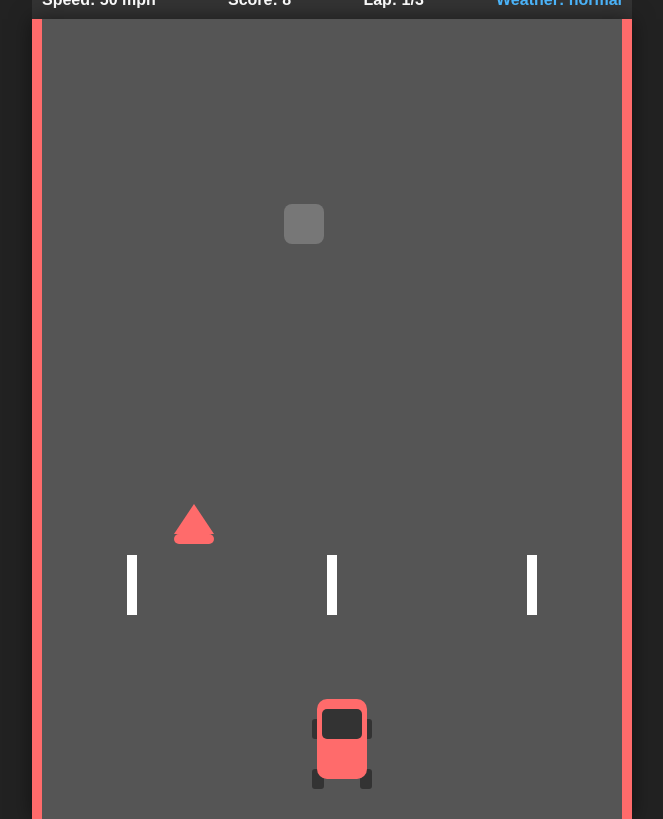
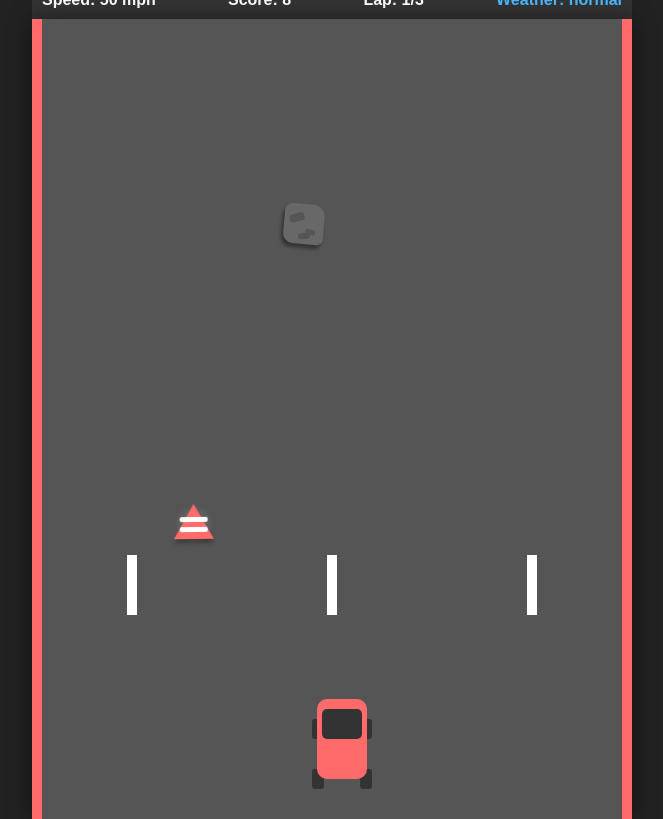
Before and after one commit to Ebrahim-Ramadan/RushZone, a React (Vite) app: page / in a window 1280 px wide. Both pictures are taken after a click on the button "START RACE". Shown: the whole page, without its empty margins (308-971 px from the left). Built offline with nearby package versions, Linux system fonts and the light colour scheme.

Commit message:
disbaled ts errors checking in prod v

```diff
--- a/src/components/Obstacle.tsx
+++ b/src/components/Obstacle.tsx
@@ -1,6 +1,12 @@
-
 // src/components/Obstacle.jsx
 function Obstacle({ x, y, type }) {
+  // Define user-friendly labels for obstacles
+  const obstacleLabels = {
+    'rock': 'Boulder! Avoid',
+    'oil': 'Oil Slick! Slippery',
+    'cone': 'Traffic Cone! Slow down'
+  };
+
   return (
     <div
       className={`obstacle obstacle-${type}`}
@@ -8,14 +14,33 @@ function Obstacle({ x, y, type }) {
         left: x,
         top: y
       }}
+      data-type={obstacleLabels[type]} // Add descriptive label for tooltip
+      // Add animation to make obstacles more noticeable
+      // This will pulse slightly to draw attention
+      onAnimationEnd={(e) => e.target.classList.remove('obstacle-appear')}
     >
-        {type === 'rock' && <div className="rock-shape"></div>}
-        {type === 'oil' && <div className="oil-shape"></div>}
+      {type === 'rock' && (
+        <div className="rock-shape">
+          <div className="rock-detail rock-detail-1"></div>
+          <div className="rock-detail rock-detail-2"></div>
+          <div className="rock-detail rock-detail-3"></div>
+        </div>
+      )}
+
+      {type === 'oil' && (
+        <div className="oil-container">
+          <div className="oil-puddle"></div>
+          <div className="oil-shine oil-shine-1"></div>
+          <div className="oil-shine oil-shine-2"></div>
+        </div>
+      )}
+
       {type === 'cone' && (
-          <>
-            <div className="cone-top"></div>
-            <div className="cone-bottom"></div>
-          </>
+        <div className="cone-container">
+          <div className="cone-body"></div>
+          <div className="cone-stripe-1"></div>
+          <div className="cone-stripe-2"></div>
+        </div>
       )}
     </div>
   )
--- a/src/styles/Game.css
+++ b/src/styles/Game.css
@@ -428,3 +428,201 @@ body {
   background-color: #7fc9ff;
   transform: scale(1.05);
 }
+
+/* Add these styles to your Game.css file */
+
+/* Animation for obstacles appearing */
+@keyframes obstacle-appear {
+  0% { transform: scale(0.2); opacity: 0; }
+  60% { transform: scale(1.2); opacity: 1; }
+  100% { transform: scale(1); opacity: 1; }
+}
+
+.obstacle {
+  animation: obstacle-appear 0.3s ease-out forwards;
+}
+
+/* Make obstacles more visible against the road */
+.obstacle::before {
+  content: '';
+  position: absolute;
+  width: 40px;
+  height: 40px;
+  border-radius: 50%;
+  background: radial-gradient(circle, rgba(255,255,255,0.2) 0%, rgba(255,255,255,0) 70%);
+  z-index: -1;
+  top: 0;
+  left: 0;
+}
+
+/* Add warning indicators that appear before obstacles */
+.game-area {
+  position: relative;
+}
+
+.obstacle-warning {
+  position: absolute;
+  width: 20px;
+  height: 20px;
+  background-color: rgba(255, 107, 107, 0.6);
+  border-radius: 50%;
+  z-index: 4;
+  animation: warning-blink 0.8s infinite alternate;
+}
+
+@keyframes warning-blink {
+  from { opacity: 0.5; transform: scale(0.8); }
+  to { opacity: 1; transform: scale(1.2); }
+}
+/* Enhanced Obstacle Styles - Add these to your Game.css file */
+
+/* Rock obstacle */
+.rock-shape {
+  width: 40px;
+  height: 40px;
+  background-color: #686868;
+  border-radius: 8px 12px 6px 10px;
+  position: relative;
+  box-shadow: -2px 4px 4px rgba(0, 0, 0, 0.4);
+  transform: rotate(5deg);
+}
+
+.rock-detail {
+  position: absolute;
+  background-color: #555;
+  border-radius: 3px;
+}
+
+.rock-detail-1 {
+  width: 15px;
+  height: 8px;
+  top: 10px;
+  left: 5px;
+  transform: rotate(-20deg);
+}
+
+.rock-detail-2 {
+  width: 10px;
+  height: 5px;
+  top: 25px;
+  right: 8px;
+  transform: rotate(15deg);
+}
+
+.rock-detail-3 {
+  width: 12px;
+  height: 6px;
+  bottom: 5px;
+  left: 15px;
+  transform: rotate(-10deg);
+}
+
+/* Oil puddle obstacle */
+.oil-container {
+  width: 40px;
+  height: 40px;
+  position: relative;
+}
+
+.oil-puddle {
+  width: 40px;
+  height: 15px;
+  background-color: rgba(0, 0, 0, 0.8);
+  border-radius: 50%;
+  position: absolute;
+  bottom: 5px;
+  box-shadow: 0 1px 5px rgba(0, 0, 0, 0.3);
+}
+
+.oil-shine {
+  position: absolute;
+  background-color: rgba(100, 100, 100, 0.4);
+  border-radius: 50%;
+  bottom: 10px;
+}
+
+.oil-shine-1 {
+  width: 15px;
+  height: 5px;
+  left: 5px;
+  transform: rotate(-20deg);
+}
+
+.oil-shine-2 {
+  width: 10px;
+  height: 3px;
+  right: 10px;
+  transform: rotate(10deg);
+}
+
+/* Traffic cone obstacle */
+.cone-container {
+  width: 40px;
+  height: 40px;
+  position: relative;
+  transform-origin: center bottom;
+  animation: cone-wobble 2s ease-in-out infinite;
+}
+
+.cone-body {
+  width: 0;
+  height: 0;
+  border-left: 20px solid transparent;
+  border-right: 20px solid transparent;
+  border-bottom: 35px solid #ff6b6b;
+  position: absolute;
+  top: 0;
+  filter: drop-shadow(0px 4px 2px rgba(0, 0, 0, 0.3));
+}
+
+.cone-stripe-1, .cone-stripe-2 {
+  position: absolute;
+  width: 28px;
+  height: 5px;
+  background-color: white;
+  left: 6px;
+  border-radius: 2px;
+}
+
+.cone-stripe-1 {
+  top: 13px;
+}
+
+.cone-stripe-2 {
+  top: 23px;
+}
+
+@keyframes cone-wobble {
+  0%, 100% { transform: rotate(0deg); }
+  25% { transform: rotate(2deg); }
+  75% { transform: rotate(-2deg); }
+}
+
+/* Add tooltip labels for obstacles */
+.obstacle {
+  position: absolute;
+  width: 40px;
+  height: 40px;
+  z-index: 5;
+}
+
+.obstacle::after {
+  content: attr(data-type);
+  position: absolute;
+  top: -20px;
+  left: 50%;
+  transform: translateX(-50%);
+  background-color: rgba(0, 0, 0, 0.7);
+  color: white;
+  padding: 2px 6px;
+  border-radius: 3px;
+  font-size: 10px;
+  white-space: nowrap;
+  opacity: 0;
+  transition: opacity 0.2s;
+  pointer-events: none;
+}
+
+.obstacle:hover::after {
+  opacity: 1;
+}
--- a/vite.config.ts
+++ b/vite.config.ts
@@ -8,11 +8,13 @@ export default defineConfig({
     checker({
       typescript: {
         tsconfigPath: './tsconfig.json', // Specify the path to your tsconfig.json
-        build: true, // Enable build mode to check types during build
+        // build: true, // REMOVE this line.  It's not a valid option here.
       },
       overlay: {
         initialIsOpen: false, // Set to false to prevent the overlay from opening on initial load
       },
+      // Add the build option here, outside the typescript object
+      build: true, // Set to false to allow the build to continue despite errors
 
     })
   ],
```
Lines whose indentation alone changed are shown as unchanged.
